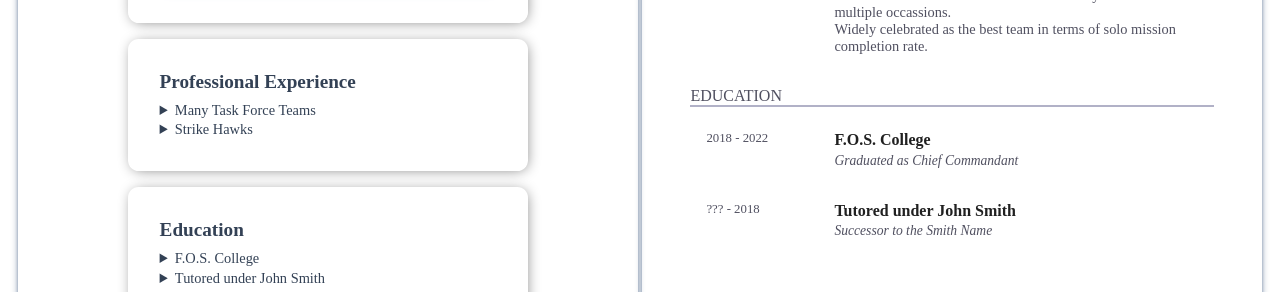
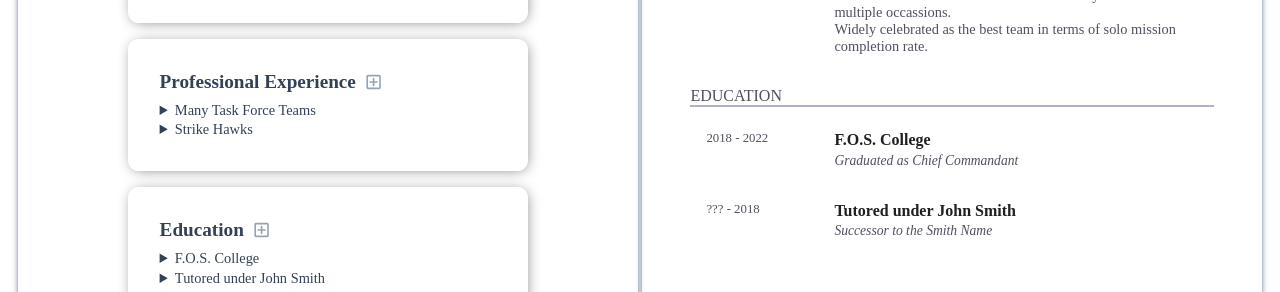
Before and after one commit to JWhales-AR/OdinCVApplication, a React (Vite) app: page / in a window 1280 px wide. Shown: the part 494-786 px from the top of the page. Built offline with nearby package versions, Linux system fonts and the light colour scheme.

Commit message:
feat: Add a 'add item' button in the editor

```diff
--- a/src/components/Editor.jsx
+++ b/src/components/Editor.jsx
@@ -1,4 +1,12 @@
+const DEFAULT_ITEM = {
+  start: "???",
+  end: "???",
+  subheader: " ",
+  description: " ",
+};
+
 import BinIcon from "../assets/bin.svg?react";
+import AddIcon from "../assets/add.svg?react";
 
 function EditorInput({name, id, labelText, value, updateValue, inputType="text"}) {
   return (
@@ -31,8 +39,18 @@ function EditorDateSpanInput({prefix, idUnique, state, setState}) {
 
 function EditorDeleteButton({deleteAction}) {
   return (
-    <button className="editor-button" type="button" onClick={deleteAction}>
-      <BinIcon className="editor-button-svg" />
+    <button className="editor-button editor-delete-button" type="button"
+            onClick={deleteAction}>
+      <BinIcon className="editor-button-svg hover-activated" />
+    </button>
+  );
+}
+
+function EditorAddButton({addAction}) {
+  return (
+    <button className="editor-button editor-add-button" type="button"
+            onClick={addAction}>
+      <AddIcon className="editor-button-svg" />
     </button>
   );
 }
@@ -102,7 +120,12 @@ function editListProperty(list, itemId, property, newValue) {
 function EditorProfessionalExperience({experiences, setExperiences}) {
   return (
     <form id="editor-professional-experience" className="editor-column">
-      <p className="editor-column-header">Professional Experience</p>
+      <div className="editor-column-header">
+        <p>Professional Experience</p>
+        <EditorAddButton addAction={() =>
+          setExperiences([...experiences, {id: crypto.randomUUID(), header: "New Experience", ...DEFAULT_ITEM}])
+        } />
+      </div>
       {experiences.map(({id, start, end, header, subheader, description}) =>
         <EditorFieldSet key={id} summary={header} deleteAction={() =>
           setExperiences(experiences.filter(item => item.id !== id))
@@ -140,7 +163,12 @@ function EditorProfessionalExperience({experiences, setExperiences}) {
 function EditorEducation({education, setEducation}) {
   return (
     <form id="editor-education" className="editor-column">
-      <p className="editor-column-header">Education</p>
+      <div className="editor-column-header">
+        <p>Education</p>
+        <EditorAddButton addAction={() =>
+          setEducation([...education, {id: crypto.randomUUID(), header: "New Education", ...DEFAULT_ITEM}])
+        } />
+      </div>
       {education.map(({id, start, end, header, subheader}) =>
         <EditorFieldSet key={id} summary={header} deleteAction={() =>
           setEducation(education.filter(item => item.id !== id))
--- a/src/styles/Editor.css
+++ b/src/styles/Editor.css
@@ -20,6 +20,9 @@
     font-size: 1.2rem;
     color: var(--bg-header);
     margin-bottom: 0.5rem;
+    display: flex;
+    align-items: center;
+    gap: 0.5rem;
 }
 
 .editor-input {
@@ -100,13 +103,20 @@ textarea.editor-input {
 
 .editor-button-svg {
     fill: var(--fg-header-alter);
+}
+
+.editor-button-svg.hover-activated {
     visibility: hidden;
 }
 
-.editor-column-fieldset-details summary:hover .editor-button-svg {
+.editor-column-fieldset-details summary:hover .hover-activated {
     visibility: visible;
 }
 
-.editor-button-svg:hover {
+.editor-delete-button .editor-button-svg:hover {
     fill: var(--bg-delete-button-hover);
 }
+
+.editor-add-button .editor-button-svg:hover {
+    fill: var(--bg-header);
+}
--- a/src/styles/Preview.css
+++ b/src/styles/Preview.css
@@ -1,4 +1,5 @@
 #preview {
+    overflow-y: scroll;
     --fg-preview-main: #505060;
     --fg-preview-emphasis: #202020;
     --fg-preview-sub: #656580;
```
Also changed, not shown: src/assets/add.svg (added).
